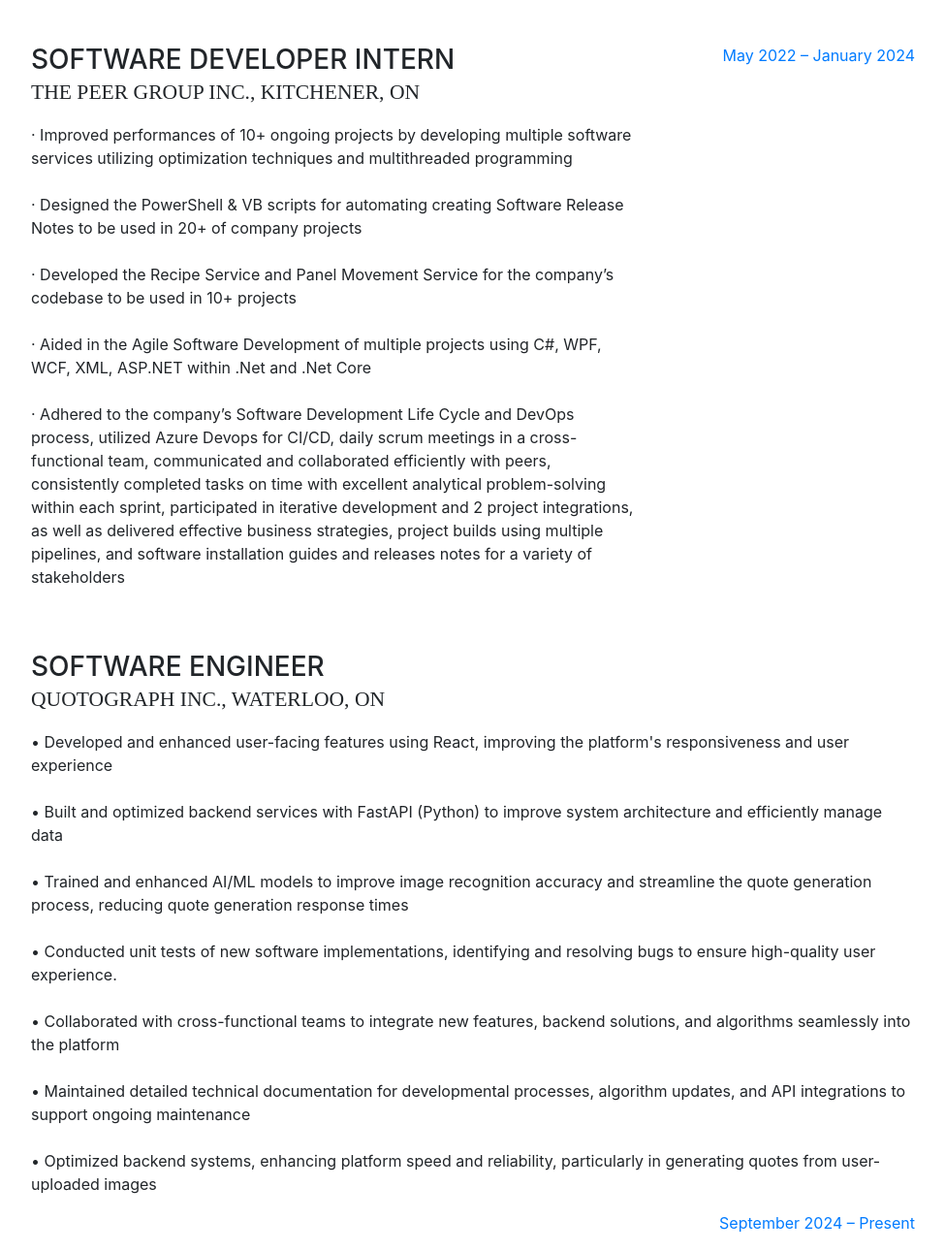
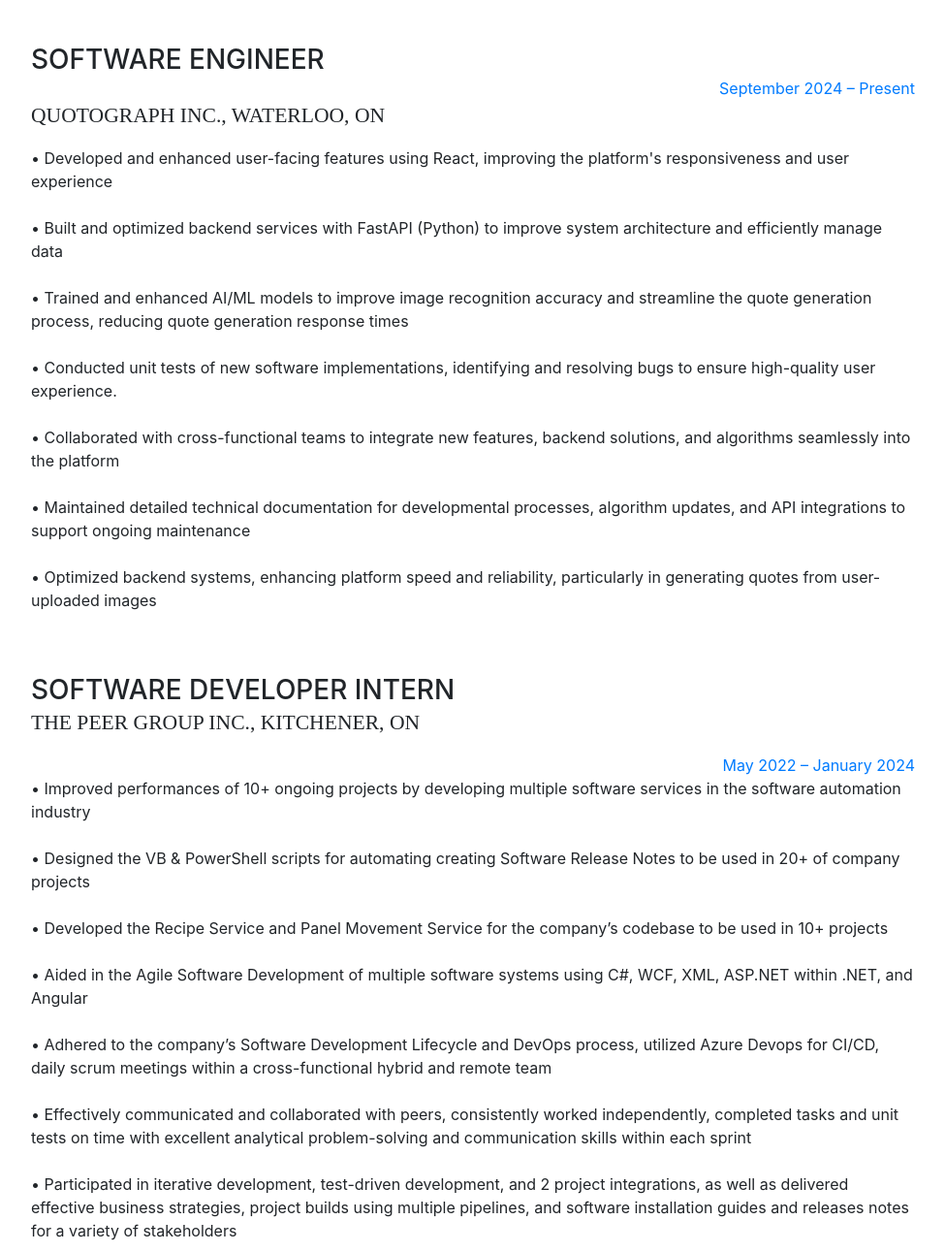
Before and after one commit to jchan6532/justinchan.github.io, a website with bundled scripts: page index.html in a window 1280 px wide. Shown: the part 889-2180 px from the top of the page at 97% size, without its empty margins (288-1263 px from the left). Built offline with nearby package versions, Linux system fonts and the light colour scheme; a web font is replaced by a local one.

Commit message:
finalized changes

```diff
--- a/index.html
+++ b/index.html
@@ -97,9 +97,13 @@
             <a href="mailto:name@email.com">justinchan057@gmail.com</a>
           </div>
           <p class="mb-5">
-            Experienced software developer with 2 years in a web engineering related role, specializing in continuous learning, and multiple coding
-languages (Python, JavaScript, HTML, CSS) Proven track record in analytical problem-solving, optimizing code, and strong communication
-skills. Passionate about education and mentoring, with experience in teaching and mentoring computer science math, and science as a tutor.
+            Experienced software developer with 2 years in a web engineering
+            related role, specializing in continuous learning, and multiple
+            coding languages (Python, JavaScript, HTML, CSS) Proven track record
+            in analytical problem-solving, optimizing code, and strong
+            communication skills. Passionate about education and mentoring, with
+            experience in teaching and mentoring computer science math, and
+            science as a tutor.
           </p>
           <ul class="list-inline list-social-icons mb-0">
             <li class="list-inline-item">
@@ -133,43 +137,12 @@
           <h2 class="mb-5">Work Experience</h2>
 
           <div class="resume-item d-flex flex-column flex-md-row mb-5">
-            <div class="resume-content mr-auto">
-              <h3 class="mb-0">Software Developer Intern</h3>
-              <div class="subheading mb-3">
-                The PEER Group Inc., Kitchener, ON
-              </div>
-              <p>
-                · Improved performances of 10+ ongoing projects by developing
-                multiple software services utilizing optimization techniques and
-                multithreaded programming
-                <br /><br />
-                · Designed the PowerShell & VB scripts for automating creating
-                Software Release Notes to be used in 20+ of company projects
-                <br /><br />
-                · Developed the Recipe Service and Panel Movement Service for
-                the company’s codebase to be used in 10+ projects
-                <br /><br />
-                · Aided in the Agile Software Development of multiple projects
-                using C#, WPF, WCF, XML, ASP.NET within .Net and .Net Core
-                <br /><br />
-                · Adhered to the company’s Software Development Life Cycle and
-                DevOps process, utilized Azure Devops for CI/CD, daily scrum
-                meetings in a cross-functional team, communicated and
-                collaborated efficiently with peers, consistently completed
-                tasks on time with excellent analytical problem-solving within
-                each sprint, participated in iterative development and 2 project
-                integrations, as well as delivered effective business
-                strategies, project builds using multiple pipelines, and
-                software installation guides and releases notes for a variety of
-                stakeholders
-              </p>
-            </div>
-            <div class="resume-date text-md-right">
-              <span class="text-primary">May 2022 – January 2024</span>
-            </div>
-          </div>
+            <div class="resume-item d-flex flex-column flex-md-row mb-5"></div>
             <div class="resume-content mr-auto">
               <h3 class="mb-0">Software Engineer</h3>
+              <div class="resume-date text-md-right">
+                <span class="text-primary">September 2024 – Present</span>
+              </div>
               <div class="subheading mb-3">
                 Quotograph Inc., Waterloo, ON
               </div>
@@ -189,9 +162,45 @@
                 •	Optimized backend systems, enhancing platform speed and reliability, particularly in generating quotes from user-uploaded images
               </p>
             </div>
-            <div class="resume-date text-md-right">
-              <span class="text-primary">September 2024 – Present</span>
+          </div>
+            <div class="resume-content mr-auto">
+              <h3 class="mb-0">Software Developer Intern</h3>
+              <div class="subheading mb-3">
+                The PEER Group Inc., Kitchener, ON
+              </div>
+              <div class="resume-date text-md-right">
+                <span class="text-primary">May 2022 – January 2024</span>
+              </div>
+              <p>
+                • Improved performances of 10+ ongoing projects by developing
+                multiple software services in the software automation industry
+                <br /><br />
+                • Designed the VB & PowerShell scripts for automating creating
+                Software Release Notes to be used in 20+ of company projects
+                <br /><br />
+                • Developed the Recipe Service and Panel Movement Service for
+                the company’s codebase to be used in 10+ projects
+                <br /><br />
+                • Aided in the Agile Software Development of multiple software
+                systems using C#, WCF, XML, ASP.NET within .NET, and Angular
+                <br /><br />
+                • Adhered to the company’s Software Development Lifecycle and
+                DevOps process, utilized Azure Devops for CI/CD, daily scrum
+                meetings within a cross-functional hybrid and remote team
+                <br /><br />
+                • Effectively communicated and collaborated with peers,
+                consistently worked independently, completed tasks and unit
+                tests on time with excellent analytical problem-solving and
+                communication skills within each sprint
+                <br /><br />
+                • Participated in iterative development, test-driven
+                development, and 2 project integrations, as well as delivered
+                effective business strategies, project builds using multiple
+                pipelines, and software installation guides and releases notes
+                for a variety of stakeholders
+              </p>
             </div>
+          </div>
         </div>
       </section>
 
```
